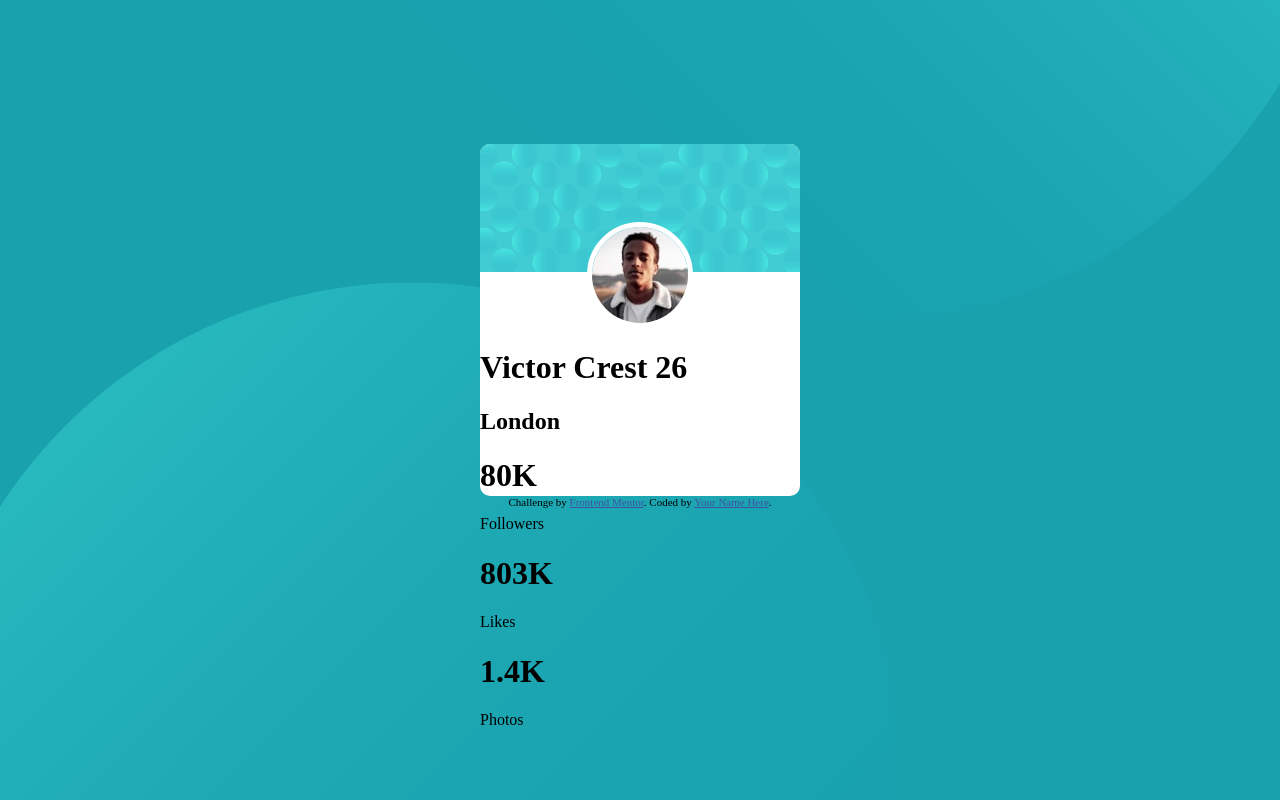
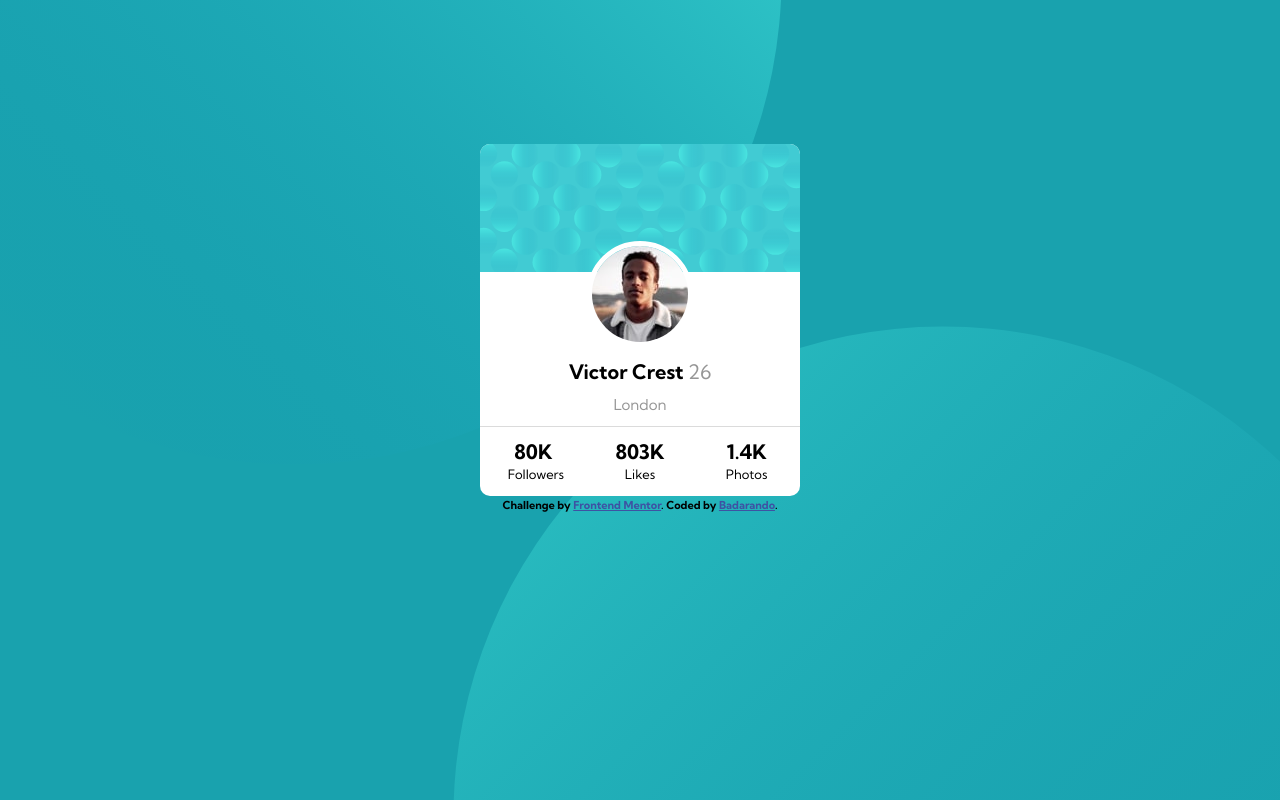
Before and after one commit to Badarando/profile-card-component, a plain HTML site: page index.html in a window 1280 px wide. Drawn offline with Linux system fonts and the light colour scheme.

Commit message:
Update Challenge

```diff
--- a/index.html
+++ b/index.html
@@ -22,21 +22,21 @@
   <section class="content">
       <img src="./images/bg-pattern-card.svg" alt="" class="cabecalho">
       <img src="./images/image-victor.jpg" alt="perfil" class="id_image">
-      <h1>Victor Crest 26</h1>
+      <h1>Victor Crest <span>26</span></h1>
       <h2>London</h2>
 
       <footer>
-          <div>
+          <div class="stats">
             <h1>80K</h1>
             <p>Followers</p>
           </div>
 
-          <div>
+          <div class="stats">
             <h1>803K</h1>
             <p>Likes</p>
           </div>
 
-          <div>
+          <div class="stats">
             <h1>1.4K</h1>
             <p>Photos</p>
           </div>
@@ -46,7 +46,7 @@
 
   <div class="attribution">
     Challenge by <a href="https://www.frontendmentor.io?ref=challenge" target="_blank">Frontend Mentor</a>.
-    Coded by <a href="#">Your Name Here</a>.
+    Coded by <a href="https://github.com/Badarando">Badarando</a>.
   </div>
 </body>
 </html>
--- a/styles/components/_principal.scss
+++ b/styles/components/_principal.scss
@@ -9,6 +9,9 @@ body {
     background-position: 123% 140%, -26% -60%;
     background-repeat: no-repeat;
     background-color: $dark-cyan;
+    font-family: 'Kumbh Sans', sans-serif;
+    font-weight: 700;
+    font-size: 10px;
 
         .content {
             width: 20rem;
@@ -17,6 +20,7 @@ body {
 
             background-color: #fff;
             border-radius: 10px;
+            text-align: center;
 
                 .cabecalho {
                     width:100%;
@@ -31,10 +35,47 @@ body {
                     margin-top: -3.4em;
                     position: relative;
                 }
+
+                span {
+                    font-weight: 400;
+                    color: $dark-gray;
+                }
+
+                h2 {
+                    font-weight: 400;
+                    color: $dark-gray;
+                }
+
+                footer{
+                    border-top: 1px solid hsla(0, 0%, 59%, 0.342);
+                    display: flex;
+                    align-items: center;
+                    justify-content: space-around;
+
+                    text-align: center;
+
+                    .stats {
+                        height: 3.2rem;
+                        width: 3.2rem;
+                        margin-top: 0.5rem;
+
+                        line-height: 0.5rem;
+
+                            p {
+                                font-size: 13px;
+                                font-weight: 400;
+                            }
+                    }
+                }
+        }
+
+        .attribution {
+            margin-top: 0.2rem;
         }
 
         @include breakpoint(web){
-        background-color: $dark-cyan;
+            background-position: -65% 110%, 150% -70%;
+
         }
 }
 
```
Also changed, not shown: styles/styles.css, 1 other file. Lines whose indentation alone changed are shown as unchanged.
